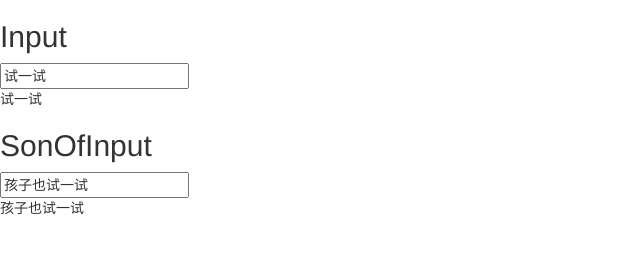
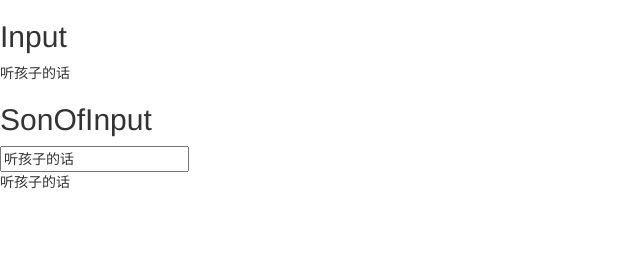
Before and after one commit to 9am/angular-demo, a website: page index.html in a window 1280 px wide. Shown: the whole page, without its empty margins (0-640 px from the left). Drawn offline with nearby package versions, Linux system fonts and the light colour scheme.

Commit message:
scope object

```diff
--- a/app.js
+++ b/app.js
@@ -3,20 +3,12 @@
 
     // 父层级
     app.controller('InputCtrl', function ($scope) {
-        $scope.inputValue = '试一试';
-
-        $scope.$watch('inputValue', function () {
-            console.log('father: ', $scope.inputValue);
-        });
+        $scope.sharedObj = {};
     });
 
     // 子层级
     app.controller('SonOfInputCtrl', function ($scope) {
-        $scope.inputValue = '孩子也试一试';
-
-        $scope.$watch('inputValue', function () {
-            console.log('son: ', $scope.inputValue);
-        });
+        $scope.sharedObj.inputValue = '听孩子的话';
     });
 
 })();
--- a/index.html
+++ b/index.html
@@ -11,13 +11,13 @@
 
     <div ng-controller="InputCtrl">
         <h2>Input</h2>
-        <input type="text" ng-model="inputValue" />
-        <p ng-bind="inputValue"></p>
+        <!-- <input type="text" ng-model="sharedObj.inputValue" /> -->
+        <p ng-bind="sharedObj.inputValue"></p>
 
         <div ng-controller="SonOfInputCtrl">
             <h2>SonOfInput</h2>
-            <input type="text" ng-model="inputValue" />
-            <p ng-bind="inputValue"></p>
+            <input type="text" ng-model="sharedObj.inputValue" />
+            <p ng-bind="sharedObj.inputValue"></p>
         </div>
 
     </div>
```
